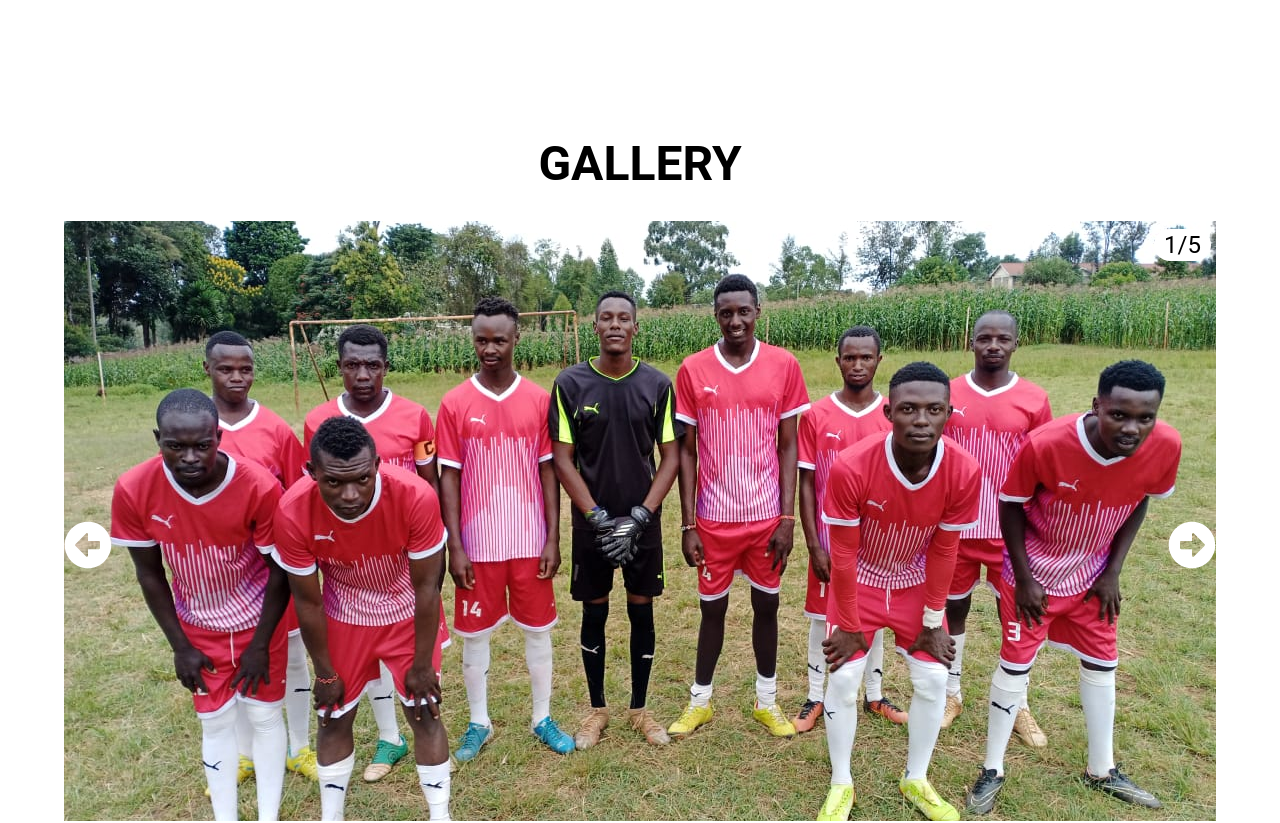
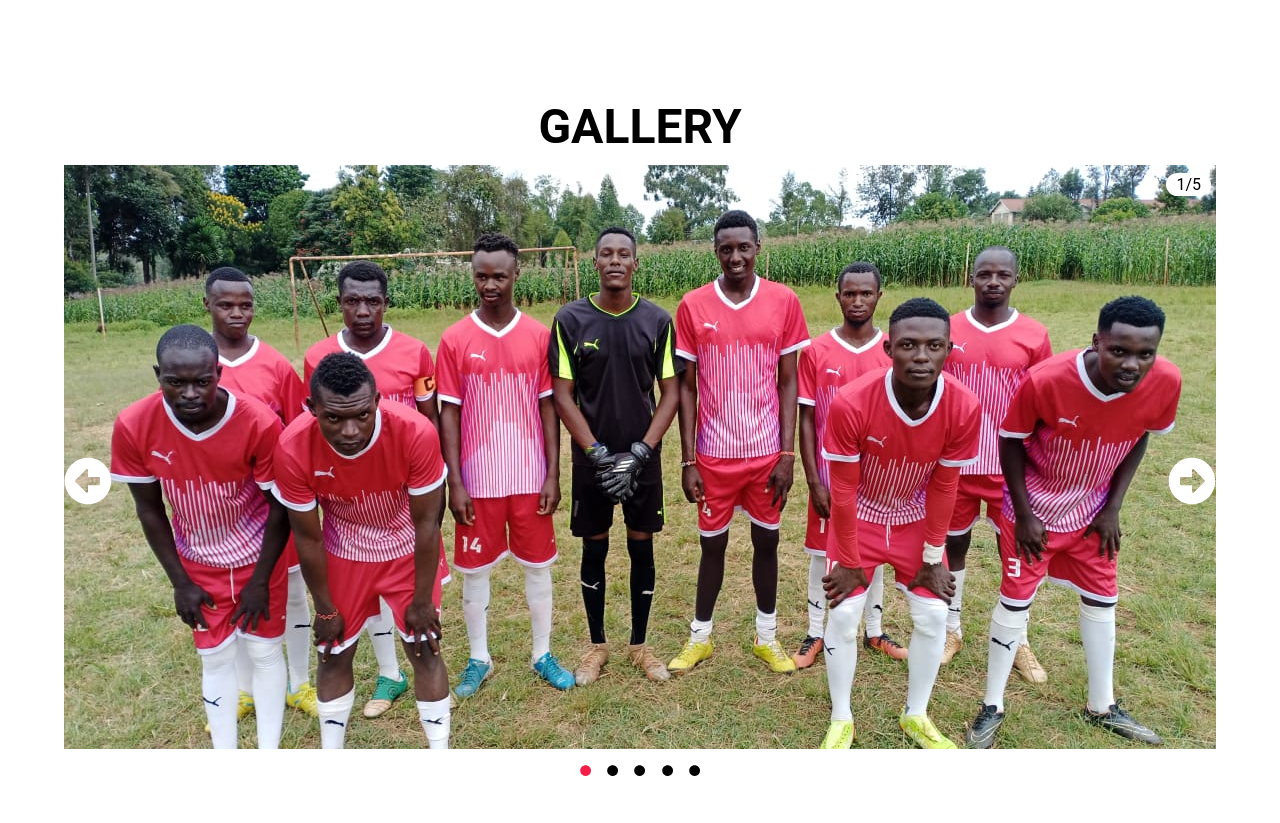
Before and after one commit to AlexAaqil/Mukuyu-Football-Club, a React (Vite) app: page / in a window 1280 px wide. Shown: the part 1882-2705 px from the top of the page. Built offline with nearby package versions, Linux system fonts and the light colour scheme.

Commit message:
reduced the size of the scroll indicator so it's not too big

```diff
--- a/src/containers/Gallery/gallery.scss
+++ b/src/containers/Gallery/gallery.scss
@@ -47,7 +47,7 @@
             background: #fff;
             border-radius: 16px;
             padding: 2px 10px;
-            font-size: 1.5em;
+            font-size: 1em;
             position: absolute;
             top: 8px;
             right: 5px;
@@ -63,16 +63,18 @@
 
 @media screen and (width >= 900px) {
   .Gallery {
-    margin: 5.5em 0;
+    margin: 5em 0;
+
     .container {
       h1 {
         font-size: 3em;
         text-transform: uppercase;
+        margin: 0 0 0.2em;
       }
 
       .slider {
         .active {
-          height: 75vh;
+          height: 73vh;
 
           .icon {
             font-size: 3em;
@@ -89,7 +91,7 @@
           margin: 1em 0;
 
           .dot {
-            font-size: 1.1em;
+            font-size: 0.7em;
           }
 
           .active_dot {
```
